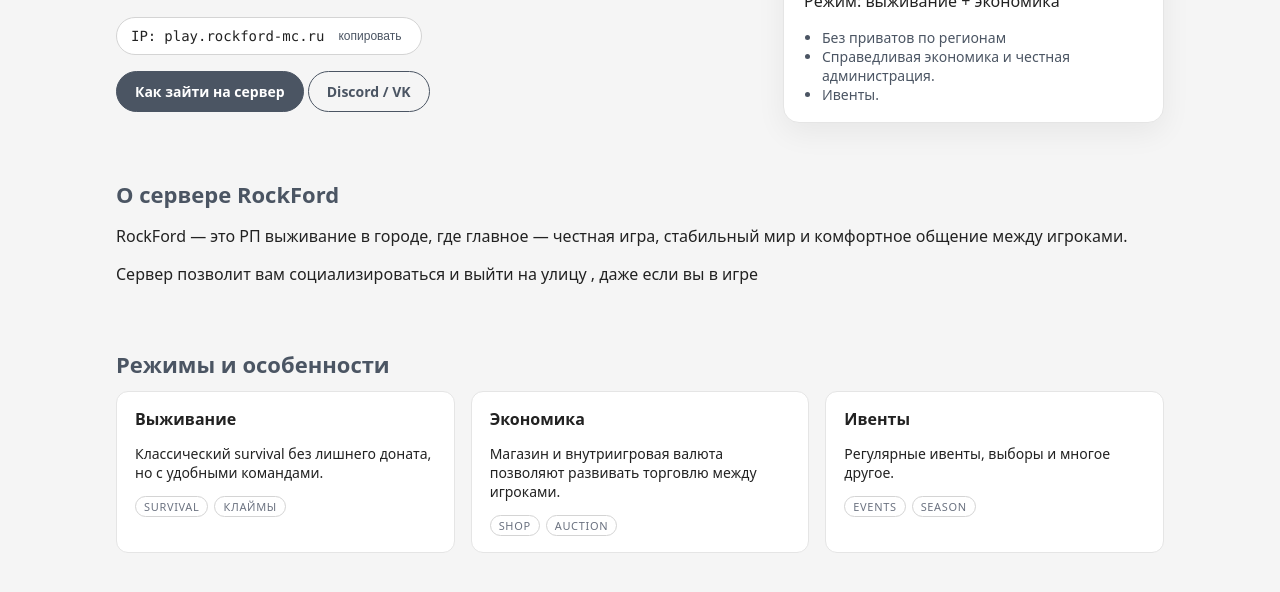
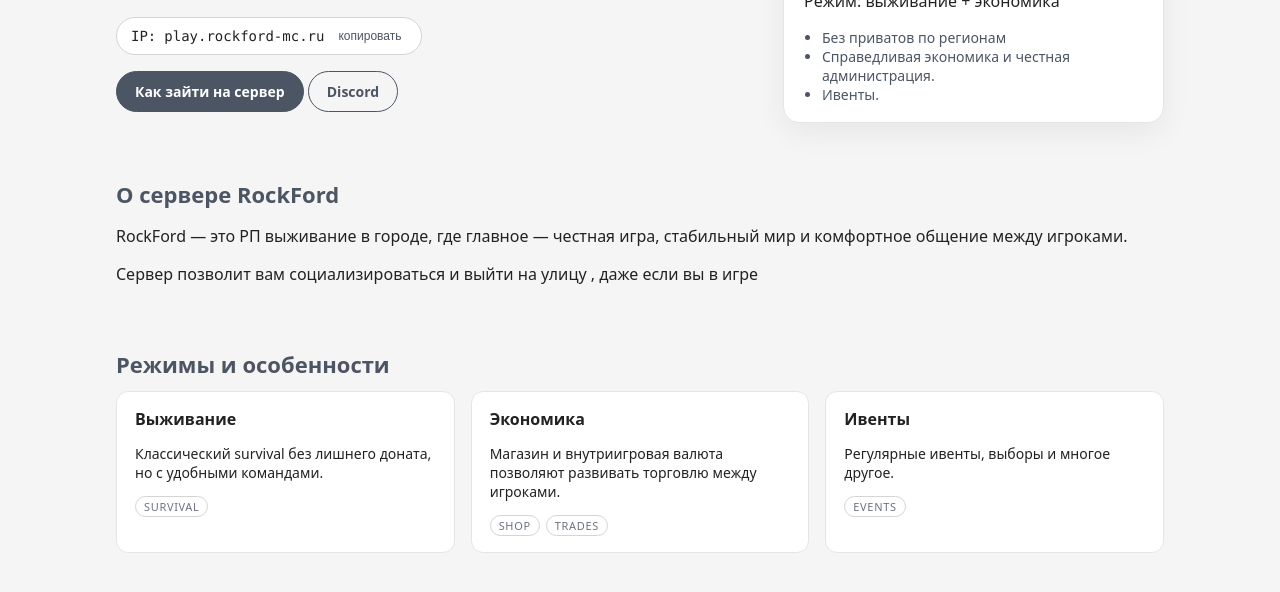
Before and after one commit to implodix/RockFord, a plain HTML site: page index.html in a window 1280 px wide. Shown: the part 208-800 px from the top of the page. Drawn offline with Linux system fonts and the light colour scheme.

Commit message:
Update index.html 2

```diff
--- a/index.html
+++ b/index.html
@@ -259,7 +259,7 @@
                 </div>
                 <br>
                 <a href="#join" class="btn">Как зайти на сервер</a>
-                <a href="#contacts" class="btn secondary">Discord / VK</a>
+                <a href="#contacts" class="btn secondary">Discord</a>
             </div>
 
             <aside class="hero-card">
@@ -298,7 +298,6 @@
                 <p>Классический survival без лишнего доната, но с удобными командами.</p>
                 <div class="tag-row">
                     <span class="tag">Survival</span>
-                    <span class="tag">Клаймы</span>
                 </div>
             </div>
             <div class="card">
@@ -306,7 +305,7 @@
                 <p>Магазин и внутриигровая валюта позволяют развивать торговлю между игроками.</p>
                 <div class="tag-row">
                     <span class="tag">Shop</span>
-                    <span class="tag">Auction</span>
+                    <span class="tag">Trades</span>
                 </div>
             </div>
             <div class="card">
@@ -314,7 +313,6 @@
                 <p>Регулярные ивенты, выборы и многое другое.</p>
                 <div class="tag-row">
                     <span class="tag">Events</span>
-                    <span class="tag">Season</span>
                 </div>
             </div>
         </div>
```
